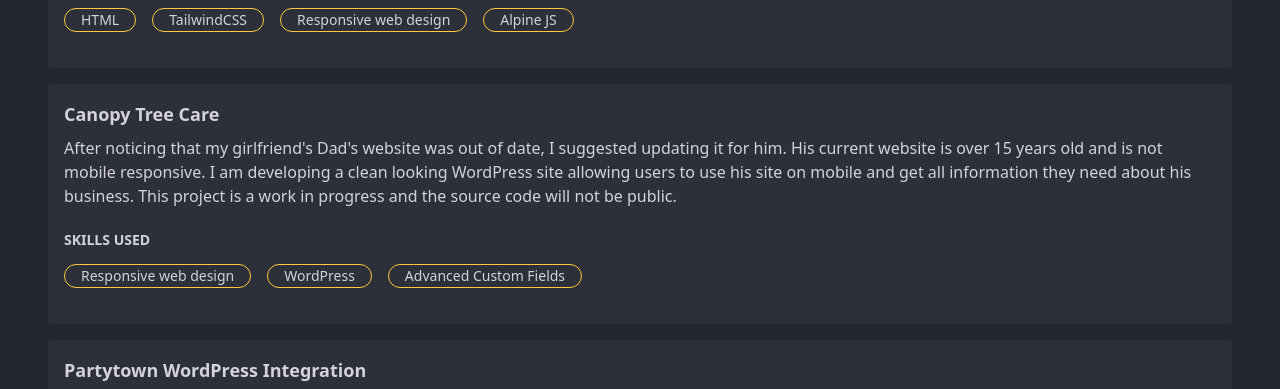
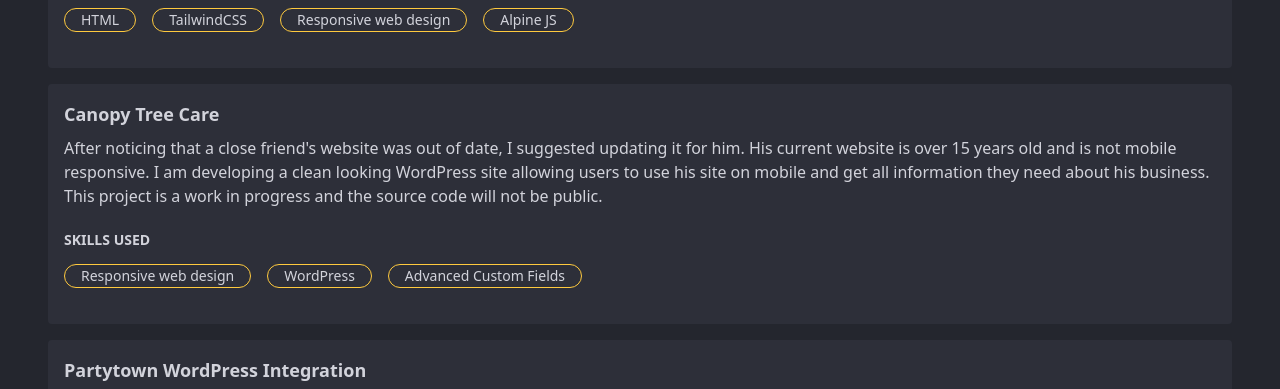
Before and after one commit to clarkedev/portfolio, a website: page index.html in a window 1280 px wide. Shown: the part 1260-1649 px from the top of the page. Drawn offline with nearby package versions, Linux system fonts and the light colour scheme.

Commit message:
wording adjustment

```diff
--- a/index.html
+++ b/index.html
@@ -294,7 +294,7 @@
                         <div class="text-light">
                             <p class="text-lg font-semibold">Canopy Tree Care</p>
                             <p class="text-base my-2 leading-6">
-                                After noticing that my girlfriend's Dad's website was out of date, I suggested updating it for him. His current website is over 15 years old
+                                After noticing that a close friend's website was out of date, I suggested updating it for him. His current website is over 15 years old
                                 and is not mobile responsive. I am developing a clean looking WordPress site allowing users to use his site on mobile and get all information they
                                 need about his business. This project is a work in progress and the source code will not be public.
                             </p>
```
